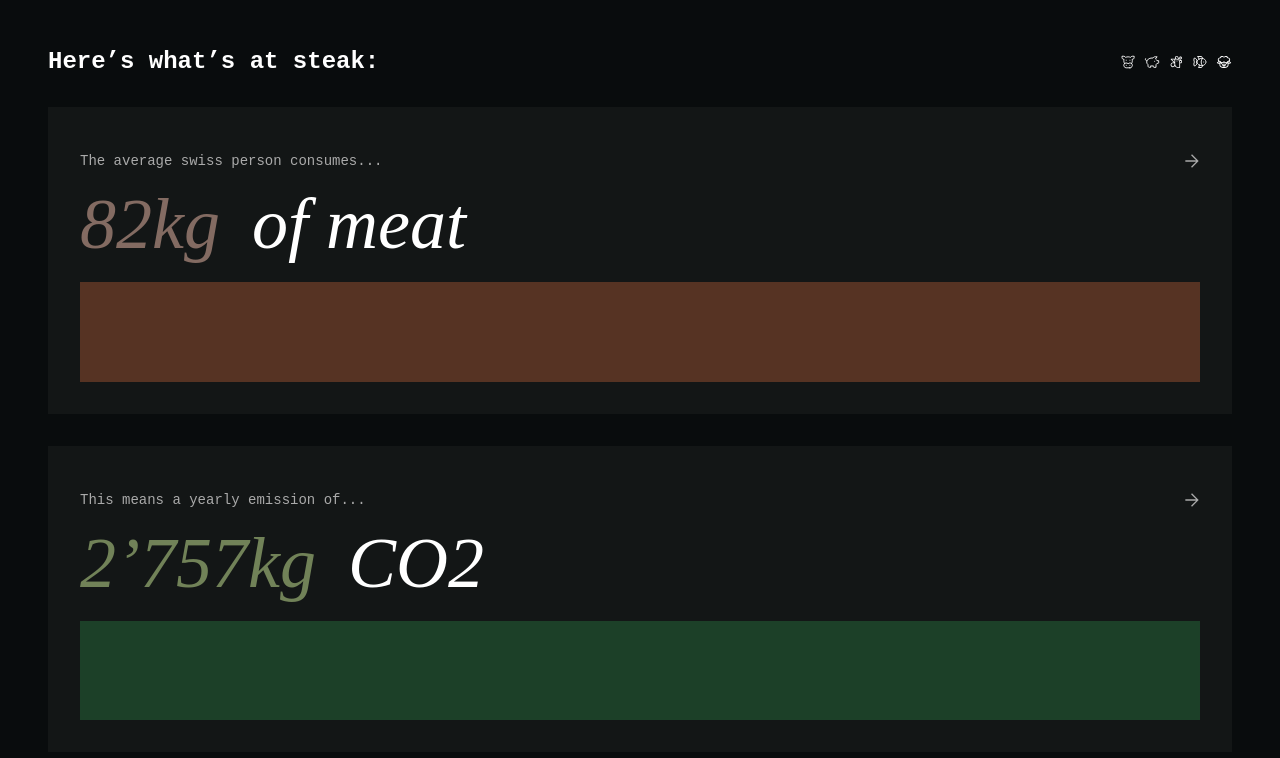
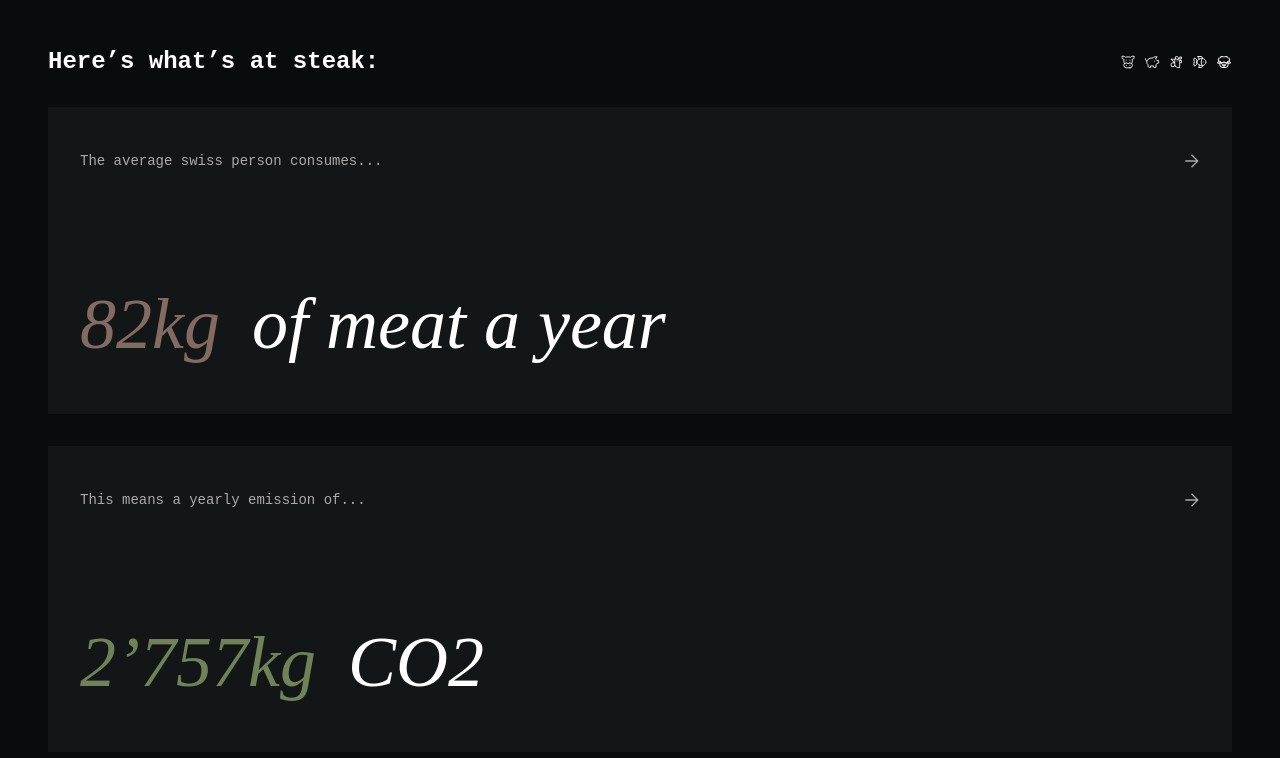
Before and after one commit to nico-frey/dataVisMeatConsumption, a Vue app: page / in a window 1280 px wide. Shown: the top 758 px of the page. Built offline with nearby package versions, Linux system fonts and the light colour scheme; a web font is replaced by a local one.

Commit message:
feat: added route transitons (don't work yet)

```diff
--- a/src/App.vue
+++ b/src/App.vue
@@ -1,11 +1,7 @@
 <script>
-import TreeMap from "./components/TreeMap.vue";
 
 export default {
   name: "App",
-  components: {
-    TreeMap,
-  },
   data() {
     return {
       rawData: [],
@@ -33,7 +29,29 @@ export default {
 </script>
 
 <template>
-  <router-view :data="filteredData" />
+  <router-view :data="filteredData" v-slot="{ Component }">
+    <transition name="route" mode="out-in">
+      <component :is="Component" :data="filteredData"></component>
+    </transition>
+  </router-view>
 </template>
 
-<style scoped></style>
+<style scoped>
+.route-enter-from {
+  opacity: 0;
+  transform: translateX(100px);
+}
+
+.route-enter-active {
+  transition: all 0.3 ease-out;
+}
+
+.route-leave-to {
+  opacity: 0;
+  transform: translateX(-100px);
+}
+
+.route-leave-active {
+  transition: all 0.3 ease-in;
+}
+</style>
--- a/src/router/index.js
+++ b/src/router/index.js
@@ -1,6 +1,7 @@
 import { createRouter, createWebHistory } from "vue-router"
 import Home from "../views/Home.vue"
 import SwissEmission from "../views/SwissEmission.vue"
+import AnimalEmission from "../views/AnimalEmission.vue"
 
 const routes = [
   {
@@ -14,6 +15,12 @@ const routes = [
     component: SwissEmission,
     props: true,
   },
+  {
+    path: "/animal-emission",
+    name: "AnimalEmission",
+    component: AnimalEmission,
+    props: true,
+  },
 ]
 
 const router = createRouter({
--- /dev/null
+++ b/src/views/AnimalEmission.vue
@@ -0,0 +1,7 @@
+<template>
+    <div>
+        <div>
+            <h1>Yay</h1>
+        </div>
+    </div>
+</template>
--- a/src/views/Home.vue
+++ b/src/views/Home.vue
@@ -20,9 +20,9 @@
                 </svg>
             </div>
             <div class="box-content">
-                <span class="highlight-brown">82kg</span> <span class="subtext">of meat</span>
+                <span class="highlight-brown">82kg</span> <span class="subtext">of meat a year</span>
             </div>
-            <div class="mock-treemap brown-treemap"></div>
+            <!-- <div class="mock-treemap brown-treemap"></div> -->
         </div>
 
         <div class="box" @click="navigateToSwissEmission">
@@ -36,7 +36,7 @@
             <div class="box-content">
                 <span class="highlight-green">2’757kg</span> <span class="subtext">CO2</span>
             </div>
-            <div class="mock-treemap green-treemap"></div>
+            <!--  <div class="mock-treemap green-treemap"></div> -->
         </div>
     </div>
 </template>
@@ -68,6 +68,7 @@ export default {
     height: 100%;
     display: flex;
     flex-direction: column;
+    justify-content: space-between;
 }
 
 .box:hover {
```
